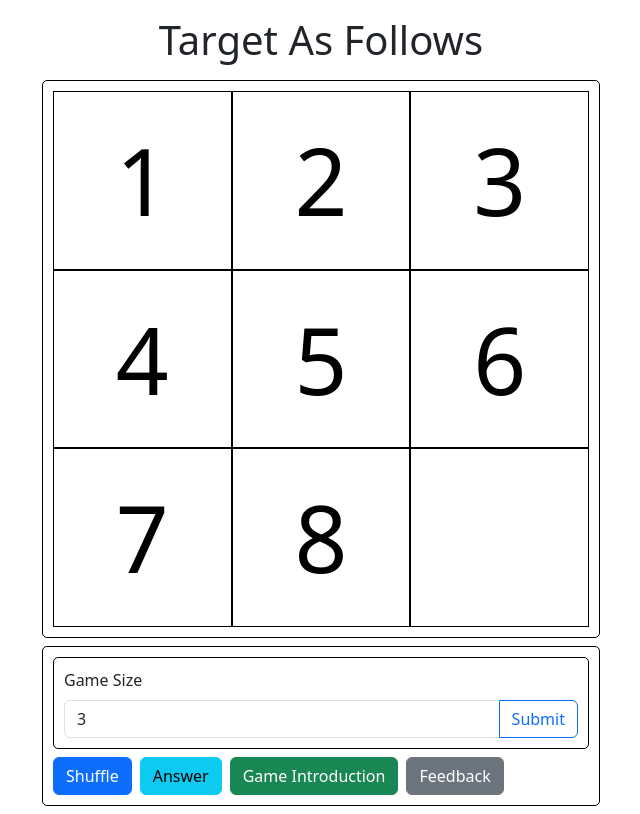
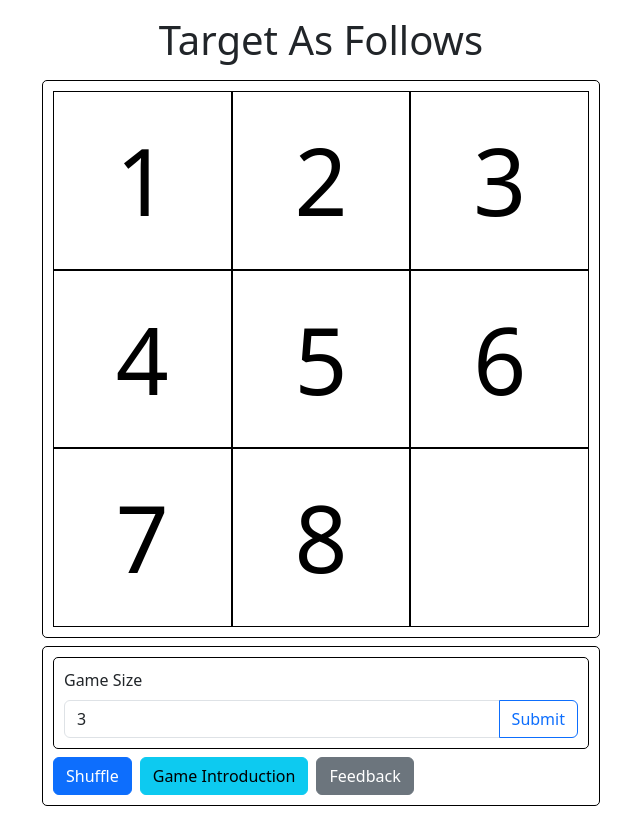
Before and after one commit to paxzhu/-Huarong-Road, a React (Create React App) app in the folder front_end/: page / in a window 1280 px wide. Shown: the whole page, without its empty margins (319-959 px from the left). Built offline with nearby package versions, Linux system fonts and the light colour scheme.

Commit message:
delete Answer

```diff
--- a/front_end/src/App.js
+++ b/front_end/src/App.js
@@ -177,7 +177,7 @@ export default function Board() {
         </div>
         <div>
           <Reset onResetClick={handleResetClick} />
-          <Answer
+          {/* <Answer
             onClick={() => {
               if(size < 4) {
                 getAnswer(squares);
@@ -186,8 +186,8 @@ export default function Board() {
                 setAnswer("The current function does not support the solution of puzzle size 4~10.")
               }
               setSignalSwitch("answer");
-            }} />
-          <button type="button" className="btn btn-success me-2" onClick={() => setSignalSwitch("introduction")}>Game Introduction</button>
+            }} /> */}
+          <button type="button" className="btn btn-info me-2" onClick={() => setSignalSwitch("introduction")}>Game Introduction</button>
           <button type="button" className="btn btn-secondary" onClick={() => setSignalSwitch("email")}>Feedback</button>
           <TextBox signalSwitch={signalSwitch}/>
 
```
